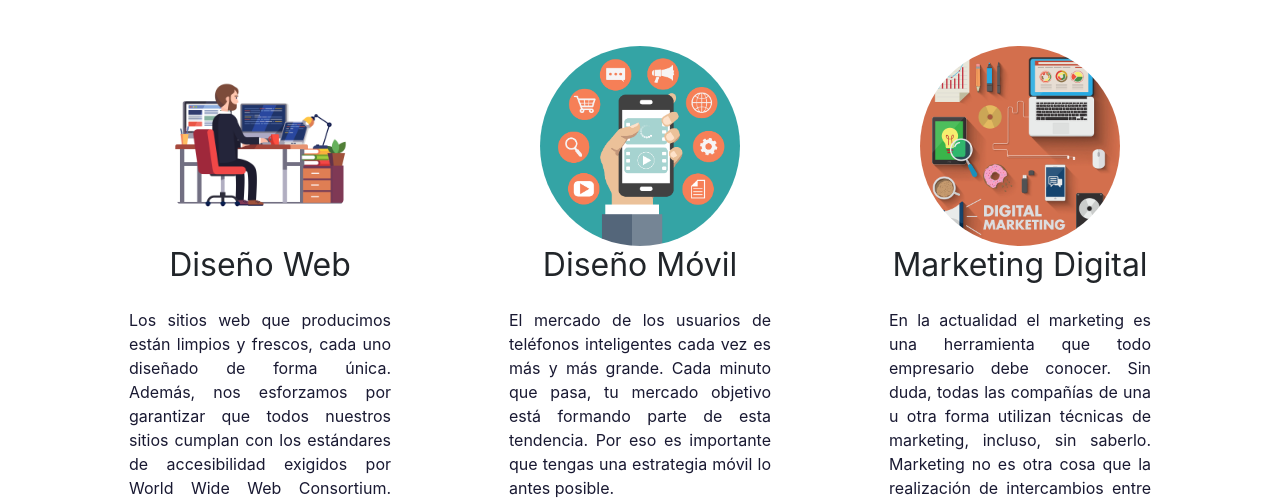
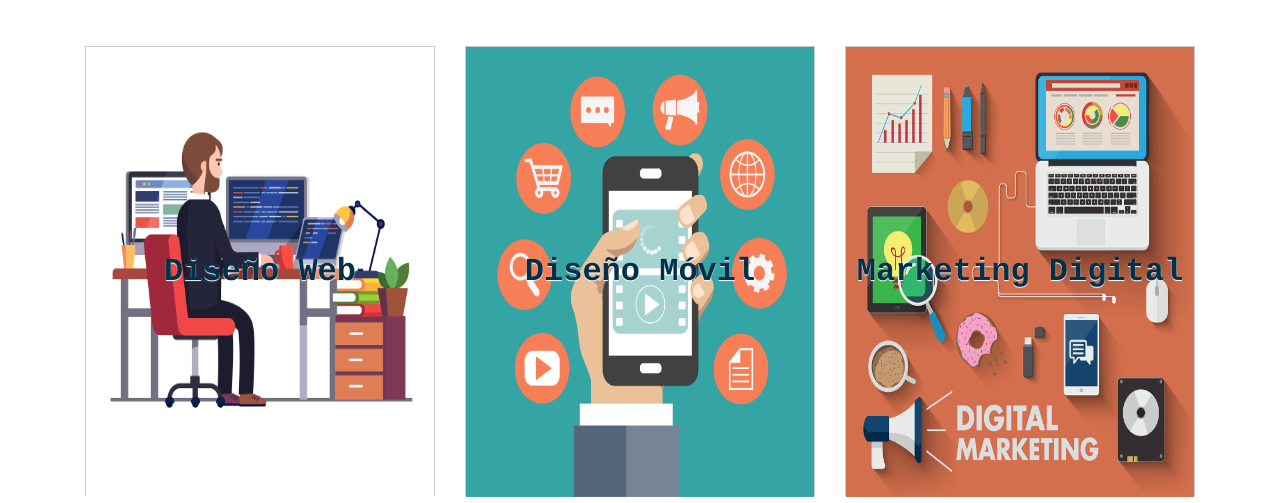
Before and after one commit to DevsStore/DevsStore, a PHP site: page / in a window 1280 px wide. Shown: the part 802-1305 px from the top of the page. Run offline with PHP 8.4, Linux system fonts and the light colour scheme; some libraries are stand-ins or nearby versions.

Commit message:
add cards :3

```diff
--- a/css/main.css
+++ b/css/main.css
@@ -752,3 +752,112 @@ body {
         font-size: 1rem;
     }
 }
+
+.flip-container {
+    -webkit-perspective: 1000;
+    -moz-perspective: 1000;
+    -o-perspective: 1000;
+    perspective: 1000;
+
+      border: 1px solid #ccc;
+  }
+
+  /*	.flip-container:hover .flipper,  */
+
+    .flip-container.hover .flipper {
+          -webkit-transform: rotateY(180deg);
+          -moz-transform: rotateY(180deg);
+      -o-transform: rotateY(180deg);
+          transform: rotateY(180deg);
+      }
+
+  .flip-container, .front, .back {
+      width: 100%;
+      height: 450px;
+  }
+
+  .flipper {
+
+      transition: .75s;
+      transform-style: preserve-3d;
+
+      position: relative;
+  }
+
+  .front, .back {
+      -webkit-backface-visibility: hidden;
+      -moz-backface-visibility: hidden;
+    -o-backface-visibility: hidden;
+      backface-visibility: hidden;
+
+      position: absolute;
+      top: 0;
+      left: 0;
+  }
+
+  .front{
+      z-index: 2;
+  }
+
+  .back {
+      -webkit-transform: rotateY(180deg);
+      -moz-transform: rotateY(180deg);
+    -o-transform: rotateY(180deg);
+      transform: rotateY(180deg);
+      background: #f8f8f8;
+  }
+  .front{
+    display: flex;
+  }
+  .front .name {
+      font-size: 2em;
+      width: 100%;
+      height: 100%;
+      text-align: center;
+      display: inline-block;
+      color: #00304a;
+      font-family: Courier;
+      font-weight: bold;
+      border-radius: 5px;
+      position: relative;
+      display: flex;
+      align-items: center;
+      justify-content: center;
+  }
+
+  .back-logo {
+      position: absolute;
+      top: 20px;
+      left: 45px;
+      width: 160px;
+      height: 117px;
+  }
+
+  .back-title {
+      font-weight: bold;
+      color: #00304a;
+      position: relative;
+      text-align: center;
+
+      font-family: Courier;
+      font-size: 2em;
+      background: tomato;
+  }
+
+  .back p {
+
+      bottom: 40px;
+      left: 0;
+      right: 0;
+      text-align: center;
+      padding: 0 20px;
+    font-family: arial;
+    line-height: 2em;
+  }
+
+  .name {
+       -webkit-backface-visibility: hidden;
+      -moz-backface-visibility: hidden;
+    -o-backface-visibility: hidden;
+      backface-visibility: hidden;
+  }
--- a/index.php
+++ b/index.php
@@ -66,39 +66,63 @@
         <!-- Three columns of text below the carousel -->
         <div class="container ">
             <div class="row">
+
                 <div class="col-lg-4">
-                    <img class="rounded-circle img-hover" src="img/693.jpg" alt="Generic placeholder image" width="200"
-                         height="200">
-                    <h2>Diseño Web</h2>
-                    <p class="text-justify">Los sitios web que producimos están limpios y frescos, cada uno diseñado de forma única. Además, nos
-                        esforzamos por garantizar que todos nuestros sitios cumplan con los estándares de accesibilidad
-                        exigidos por World Wide Web Consortium.
-                        Nuestros sitios web se prueban en los navegadores más utilizados con diferentes resoluciones de
-                        pantalla.</p>
-                    <p><a class="btn btn-secondary" href="desarrollo_web.php" role="button">Ver Más &raquo;</a></p>
+
+                    <div class="flip-container" >
+                        <div class="flipper">
+                                <div class="front front1">
+                                    <img src="img/693.jpg" style="position:absolute;width:100%;height:100%">
+                                    <div class="name" style="text-shadow:0px 1px 1px #fff">Diseño Web</div>
+                                </div>
+                                <div class="back">
+                                    <div class="back-title">Diseño Web</div>
+                                    <p class="text-justify" style="margin-top:1rem;">Los sitios web que producimos están limpios y frescos, cada uno diseñado de forma única. Además, nos
+                                        esforzamos por garantizar que todos nuestros sitios cumplan con los estándares de accesibilidad
+                                        exigidos por World Wide Web Consortium.
+                                        Nuestros sitios web se prueban en los navegadores más utilizados con diferentes resoluciones de
+                                        pantalla.</p>
+                                    <a class="btn btn-secondary" href="desarrollo_web.php" role="button">Ver Más &raquo;</a>
+                                </div>
+                        </div>
+                    </div>
                 </div>
-                <!-- /.col-lg-4 -->
                 <div class="col-lg-4">
-                    <img class="rounded-circle img-hover" src="img/484.jpg" alt="Generic placeholder image" width="200"
-                         height="200">
-                    <h2>Diseño Móvil</h2>
-                    <p class="text-justify">El mercado de los usuarios de teléfonos inteligentes cada vez es más y más grande. Cada minuto que
+                    <div class="flip-container" >
+                        <div class="flipper">
+                                <div class="front front2">
+                                    <img src="img/484.jpg" style="position:absolute;width:100%;height:100%">
+                                    <div class="name" style="text-shadow:0px 1px 1px #fff">Diseño Móvil</div>
+                                </div>
+                                <div class="back">
+                                    <div class="back-title">Diseño Móvil</div>
+                                    <p class="text-justify" style="margin-top:1rem;">El mercado de los usuarios de teléfonos inteligentes cada vez es más y más grande. Cada minuto que
                         pasa, tu mercado objetivo está formando parte de esta tendencia. Por eso es importante que tengas
-                        una estrategia móvil lo antes posible.
-                    </p>
-                    <p><a class="btn btn-secondary" href="desarrollo_movil.php" role="button">Ver Más &raquo;</a></p>
+                        una estrategia móvil lo antes posible.</p>
+                                    <a class="btn btn-secondary" style="margin:1rem 0;" href="desarrollo_movil.php" role="button">Ver Más &raquo;</a>
+                                </div>
+                        </div>
+                    </div>
                 </div>
-                <!-- /.col-lg-4 -->
                 <div class="col-lg-4">
-                    <img class="rounded-circle img-hover" src="img/216.jpg" alt="Generic placeholder image" width="200"
-                         height="200">
-                    <h2>Marketing Digital</h2>
-                    <p class="text-justify">En la actualidad el marketing es una herramienta que todo empresario debe conocer. Sin duda, todas
+                    <div class="flip-container" >
+                        <div class="flipper">
+                                <div class="front front3">
+                                    <img src="img/216.jpg" style="position:absolute;width:100%;height:100%">
+                                    <div class="name" style="text-shadow:0px 1px 1px #fff">Marketing Digital</div>
+                                </div>
+                                <div class="back">
+                                    <div class="back-title">Marketing Digital</div>
+                                    <p class="text-justify" style="margin-top:1rem;">En la actualidad el marketing es una herramienta que todo empresario debe conocer. Sin duda, todas
                         las compañías de una u otra forma utilizan técnicas de marketing, incluso, sin saberlo. Marketing no
                         es otra cosa que la realización
                         de intercambios entre un mínimo de 2 partes de forma que se produzca un beneficio mutuo.</p>
-                    <p><a class="btn btn-secondary enviar" href="marketing.php" role="button">Ver Más &raquo;</a></p>
+                                    <a class="btn btn-secondary" style="margin:1rem 0;"  href="marketing.php" role="button">Ver Más &raquo;</a></p>
+                                </div>
+                        </div>
+                    </div>
                 </div>
+
             </div>
 
         </div>
--- a/js/main.js
+++ b/js/main.js
@@ -27,4 +27,7 @@ $(document).ready(() => {
     $btnTop.on("click", function() {
         $("html, body").animate({ scrollTop: 0 }, 300);
     });
+    $('.flip-container').hover(function() {
+        $(this).toggleClass('hover');
+      })
 });
```
